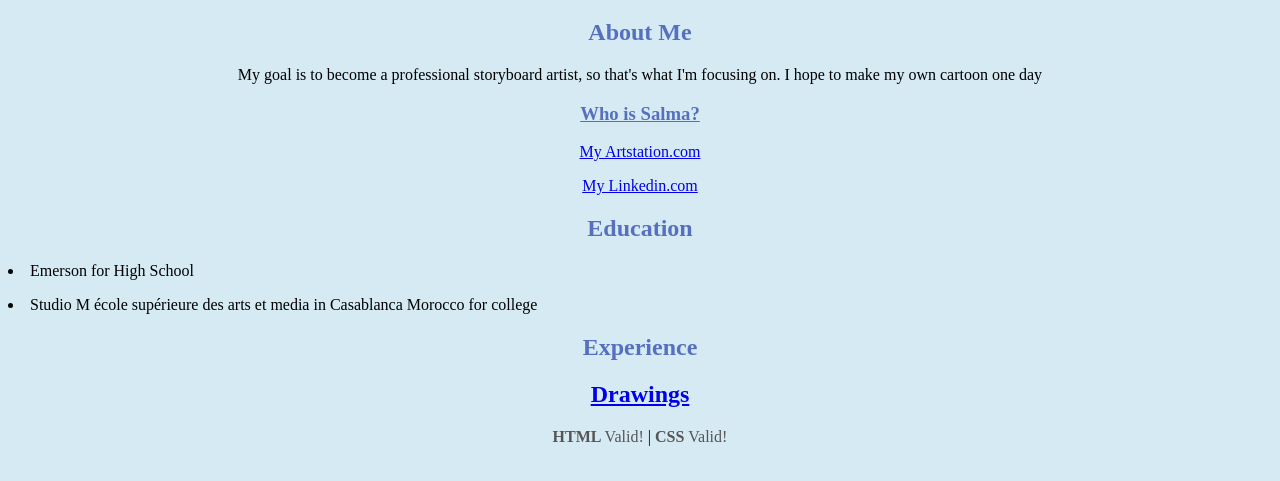
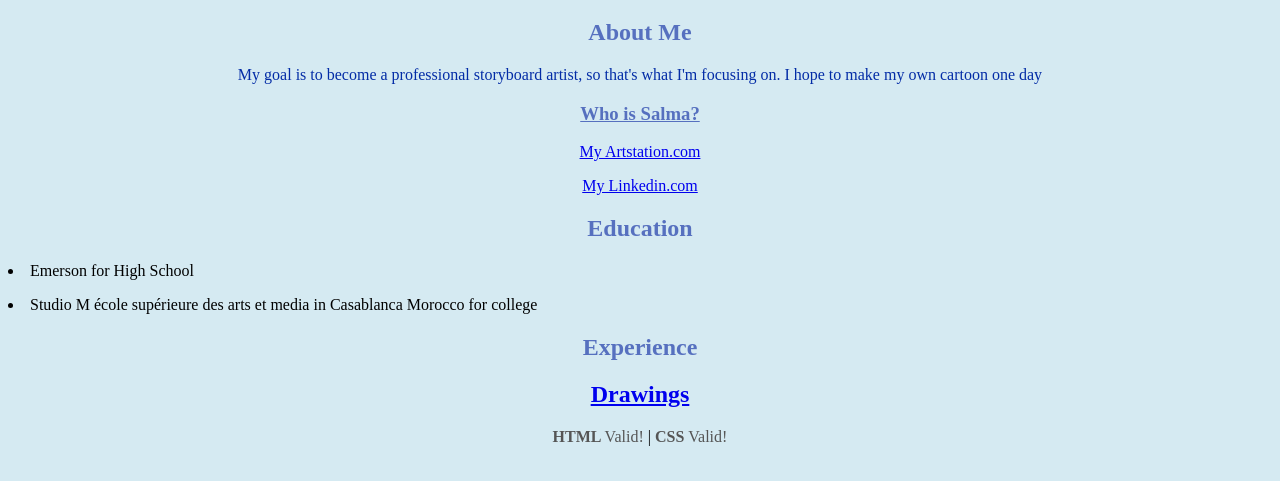
Before and after one commit to JHaberlach/SalmaGallery, a plain HTML site: page Index.html in a window 1280 px wide. Shown: the part 61-542 px from the top of the page. Drawn offline with Linux system fonts and the light colour scheme.

Commit message:
added color for paragraph

```diff
--- a/Index.html
+++ b/Index.html
@@ -12,6 +12,7 @@ h1, footer {
 }
 p{
     text-align: center;
+    color: #032CA6;
 }
 h2 {
     text-align: center;
```
